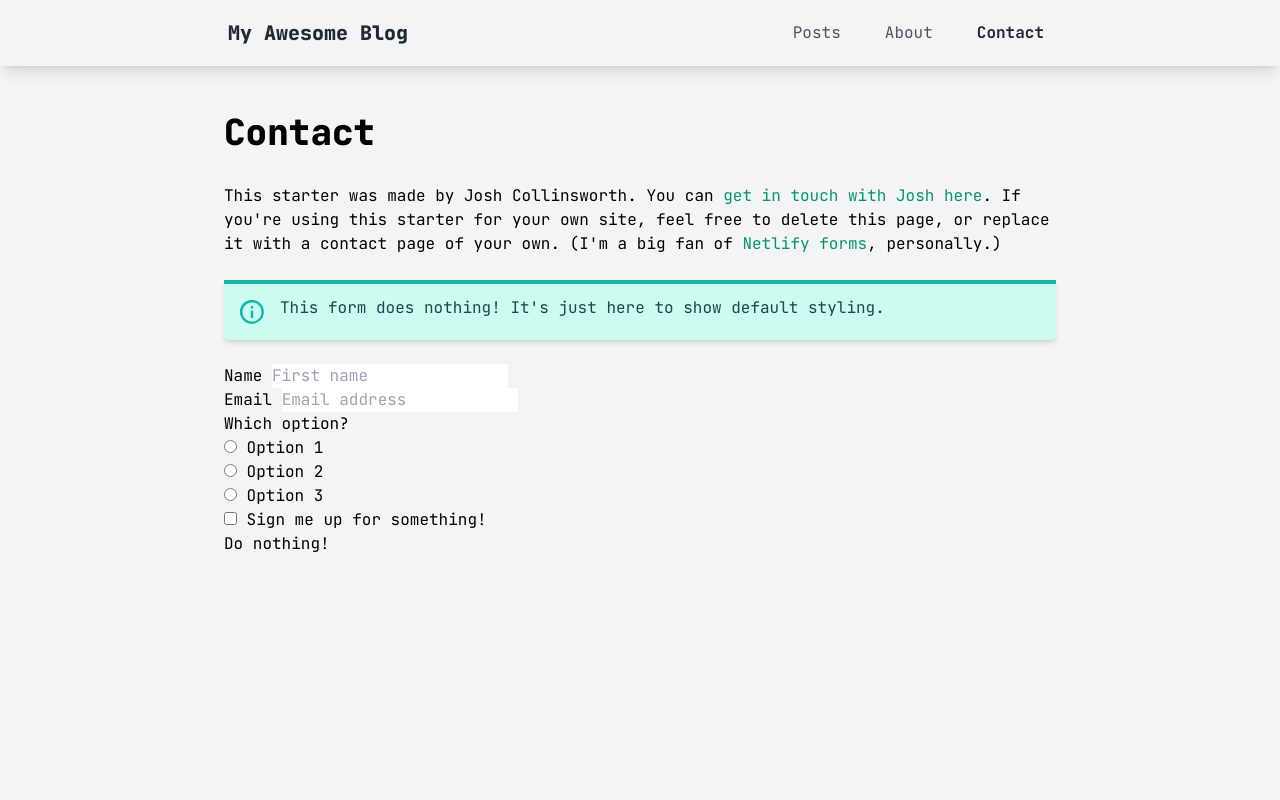
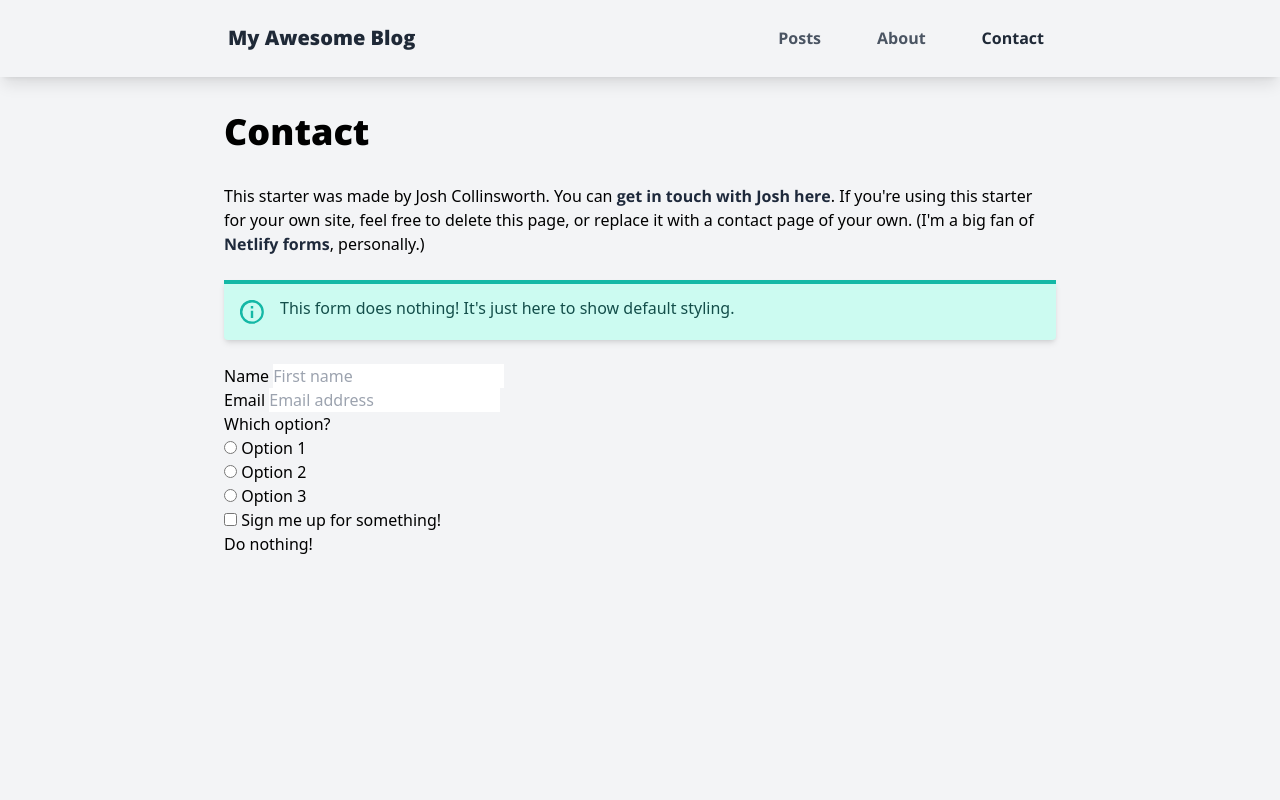
Before and after one commit to DDLELE/sveltekit-blog-starter-tailwind, a SvelteKit app: page /contact in a window 1280 px wide. Shown: the top 800 px of the page. Built offline with nearby package versions, Linux system fonts and the light colour scheme.

Commit message:
Fixed double buttons. Better code block styling.
Changed the default font.

```diff
--- a/src/app.css
+++ b/src/app.css
@@ -19,19 +19,28 @@
       @apply text-base font-bold dark:text-gray-100 my-1;
     }
     a {
-      @apply text-blue-600 underline;
+      @apply dark:text-slate-100 text-slate-800 no-underline font-bold;
     }
+
+    a:hover {
+        @apply underline decoration-green-600;
+    }
+
 
     p, li {
         @apply text-base dark:text-gray-100;
     }
 
     code:not([class*="language"]) {
-      @apply p-[0.03rem] px-2 bg-stone-200 dark:bg-stone-800 border border-stone-300 rounded-lg shadow-xl dark:border-stone-900
+      @apply p-[0.03rem] px-2 bg-slate-300 dark:bg-stone-800 border border-stone-300 rounded shadow-xl dark:border-stone-900;
     }
 
     ul, ol {
       @apply list-inside
+    }
+
+    li {
+      @apply ml-3 my-[0.35rem]
     }
 
     ul {
@@ -40,6 +49,10 @@
 
     ol {
       @apply list-decimal
+    }
+
+    h1,h2,h3,h4,h5,h6,p,ul,ol,li,a {
+      font-family: 'Open Sans', sans-serif;
     }
   }
 @tailwind components;
@@ -86,17 +99,10 @@ html {
 }
 
 * {
-    font-family: 'JetBrains Mono', monospace;
+    /* font-family: 'JetBrains Mono', monospace;    */
     word-break: break-word;
+    /* font-family: 'PT Sans', sans-serif; */
 }
-
-a {
-    @apply dark:text-green-500 text-emerald-600 no-underline;
-}
-a:hover {
-    @apply underline;
-}
-
 
 /* http://prismjs.com/download.html?themes=prism-coy&languages=markup+css+clike+javascript+typescript&plugins=line-highlight+line-numbers+toolbar+normalize-whitespace+show-language+copy-to-clipboard */
 /**
@@ -106,14 +112,13 @@ a:hover {
  */
 
  pre[class*="language-"] {
-    @apply shadow-lg border border-stone-200 dark:border-stone-800
+    @apply shadow-lg border border-stone-200 dark:border-stone-800;
  }
 
 pre[class*="language-"],
 code[class*="language-"] {
 	font-size: 13px;
 	text-shadow: none;
-	font-family: Menlo, Monaco, Consolas, "Andale Mono", "Ubuntu Mono", "Courier New", monospace;
 	direction: ltr;
 	text-align: left;
 	white-space: pre;
@@ -126,10 +131,12 @@ code[class*="language-"] {
 	-webkit-hyphens: none;
 	-moz-hyphens: none;
 	-ms-hyphens: none;
+  font-family: 'JetBrains Mono', monospace;
 	hyphens: none;
     @apply rounded-lg
     bg-[#f8f8f8] text-[#393A34]
     dark:bg-[#1e1e1e] dark:text-[#d4d4d4]
+    align-middle;
     /* border-b-0; */
 }
 
@@ -151,8 +158,8 @@ code[class*="language-"] *::selection {
 
 pre[class*="language-"] {
 	padding: 1em;
-	margin: .5em 0;
 	overflow: auto;
+  @apply my-5
 }
 
 :not(pre) > code[class*="language-"] {
--- a/src/app.html
+++ b/src/app.html
@@ -9,12 +9,12 @@
 		<!-- You can replace this block to update the Google fonts used in the project -->
 		<link rel="preconnect" href="https://fonts.googleapis.com">
 		<link rel="preconnect" href="https://fonts.gstatic.com" crossorigin>
-		<link href="https://fonts.googleapis.com/css2?family=JetBrains+Mono:wght@100;300;400;500;700;800&display=swap" rel="stylesheet">
+		<link href="https://fonts.googleapis.com/css2?family=JetBrains+Mono:wght@100;300;400;500;700;800&family=Open+Sans:wght@300;400;600;700;800&&display=swap" rel="stylesheet">
 		<!-- End Google Fonts block -->
 
 		<!-- You can add global <meta> tags here, but anything not global or dynamic should be a `<svelte:head>` tag on the proper page(s) instead. -->
 	</head>
-	<body class="bg-gray-100 font-sans leading-normal tracking-normal scrollbar-hide">
+	<body class="bg-gray-100 leading-normal tracking-normal scrollbar-hide">
 		<div id="svelte">%sveltekit.body%</div>
 	</body>
 </html>
--- a/src/lib/components/PostsList.svelte
+++ b/src/lib/components/PostsList.svelte
@@ -49,3 +49,9 @@
 </article>
 </a>
 {/each}
+
+<style>
+	article {
+		 font-family: 'JetBrains Mono', monospace;
+	}
+</style>
--- a/src/routes/+layout.svelte
+++ b/src/routes/+layout.svelte
@@ -52,6 +52,9 @@
 		const codes = document.getElementsByTagName("pre")
 		for(const codeBlock of codes)
 		{
+			// skip if a copy button exists
+			if(codeBlock.getElementsByTagName("div").length > 0) continue
+
 			codeBlock.className = codeBlock.className + " relative flex flex-row justify-between "
 
 			let copyContainer = document.createElement("div")
--- a/src/routes/post/[post]/+page.svelte
+++ b/src/routes/post/[post]/+page.svelte
@@ -63,7 +63,7 @@
 		Tags:
 		<div class="flex flex-row flex-wrap mt-1">
 		{#each categories as category}
-			<a class="text-xl md:text-md dark:bg-teal-900 bg-teal-100 border-emerald-600 dark:border-emerald-800 border-2 px-2 mr-1 mt-1" href="/post/category/{category}/">
+			<a class="text-xl font-normal dark:text-green-500 text-green-700 md:text-md dark:bg-teal-900 bg-teal-200 border-emerald-600 dark:border-emerald-800 border-2 px-2 mr-1 mt-1" href="/post/category/{category}/">
 				{category}
 			</a>
 			{/each}
```
